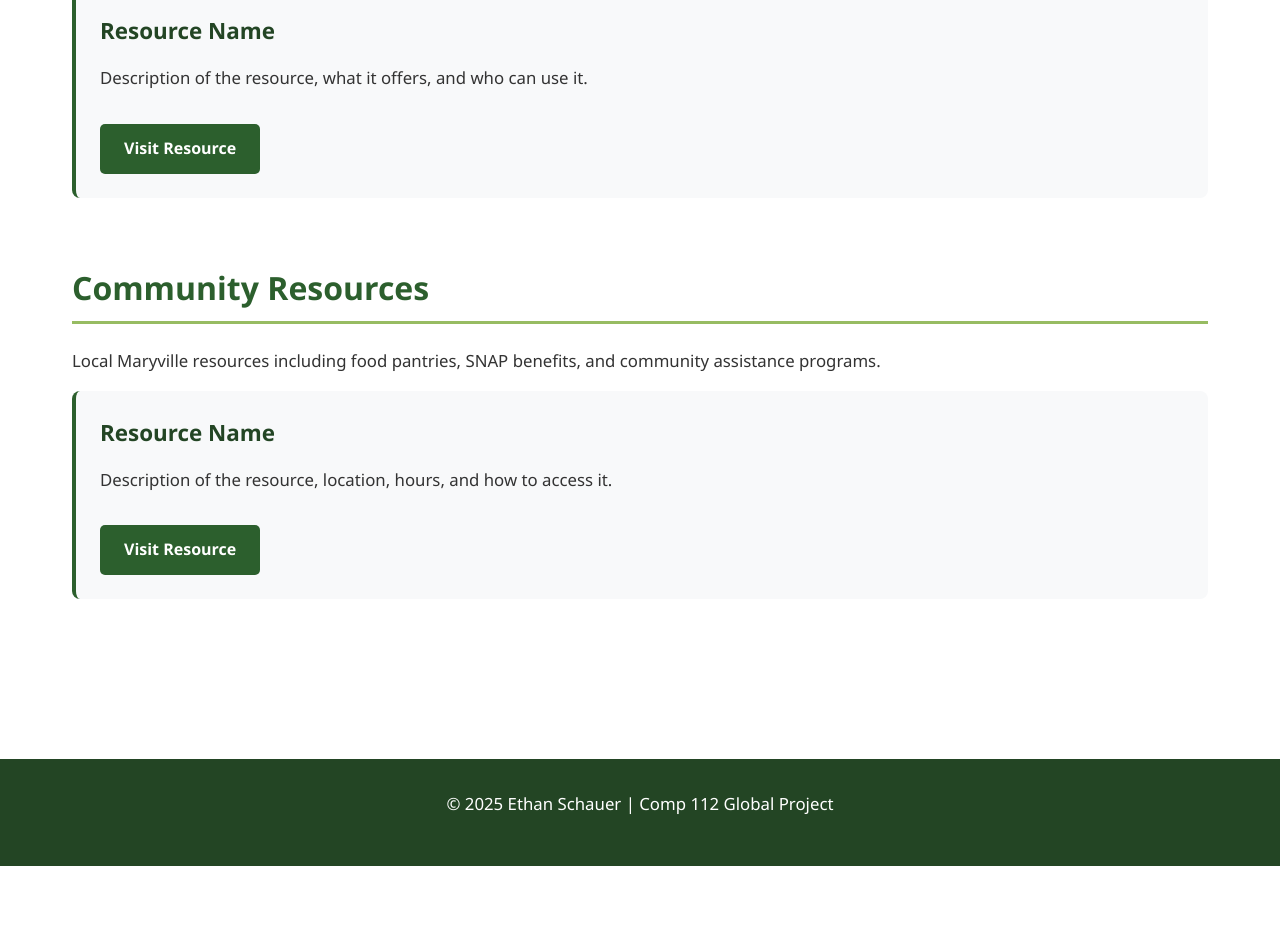
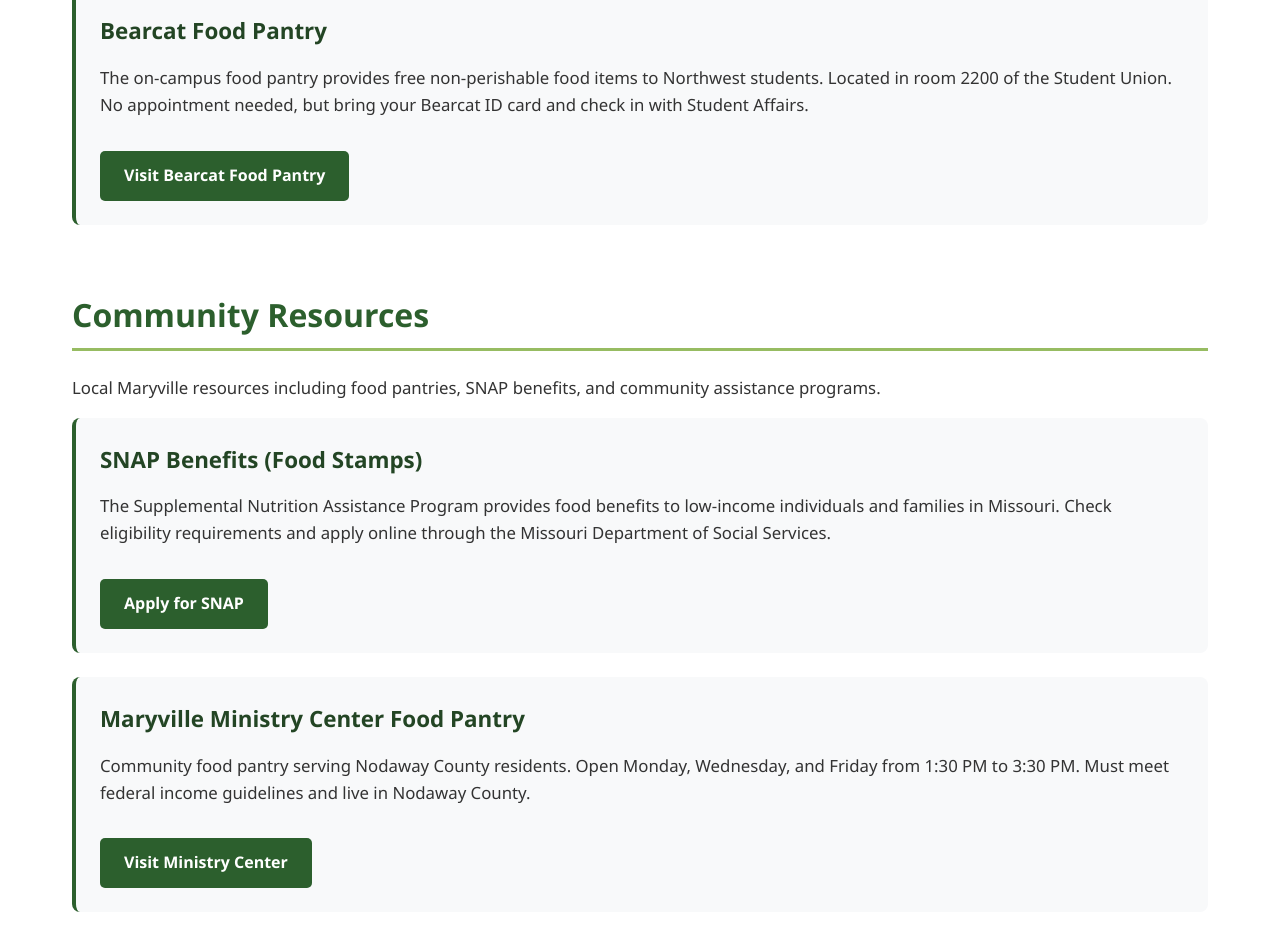
Before and after one commit to FrootJuice/Comp2-Food-Insecurity-Global-Project, a plain HTML site: page resources.html in a window 1280 px wide. Shown: the part 460-1412 px from the top of the page. Before the commit the page ends 1326 px from the top, so only its background shows below. Drawn offline with Linux system fonts and the light colour scheme.

Commit message:
Added Helpful Resources links

```diff
--- a/resources.html
+++ b/resources.html
@@ -176,26 +176,28 @@
             <h2>Campus Resources</h2>
             <p>Resources available to Northwest Missouri State University students experiencing food insecurity.</p>
 
-            <!-- Content will be added here -->
             <div class="resource-card">
-                <h3>Resource Name</h3>
-                <p>Description of the resource, what it offers, and who can use it.</p>
-                <a href="#" class="btn">Visit Resource</a>
+                <h3>Bearcat Food Pantry</h3>
+                <p>The on-campus food pantry provides free non-perishable food items to Northwest students. Located in room 2200 of the Student Union. No appointment needed, but bring your Bearcat ID card and check in with Student Affairs.</p>
+                <a href="https://www.nwmissouri.edu/studentaffairs/foodpantry/index.htm" class="btn" target="_blank">Visit Bearcat Food Pantry</a>
             </div>
-
         </section>
 
         <section>
             <h2>Community Resources</h2>
             <p>Local Maryville resources including food pantries, SNAP benefits, and community assistance programs.</p>
 
-            <!-- Content will be added here -->
             <div class="resource-card">
-                <h3>Resource Name</h3>
-                <p>Description of the resource, location, hours, and how to access it.</p>
-                <a href="#" class="btn">Visit Resource</a>
+                <h3>SNAP Benefits (Food Stamps)</h3>
+                <p>The Supplemental Nutrition Assistance Program provides food benefits to low-income individuals and families in Missouri. Check eligibility requirements and apply online through the Missouri Department of Social Services.</p>
+                <a href="https://mydss.mo.gov/food-assistance/apply-for-snap" class="btn" target="_blank">Apply for SNAP</a>
             </div>
 
+            <div class="resource-card">
+                <h3>Maryville Ministry Center Food Pantry</h3>
+                <p>Community food pantry serving Nodaway County residents. Open Monday, Wednesday, and Friday from 1:30 PM to 3:30 PM. Must meet federal income guidelines and live in Nodaway County.</p>
+                <a href="https://www.maryvilleministrycenter.com/" class="btn" target="_blank">Visit Ministry Center</a>
+            </div>
         </section>
     </div>
 
```
